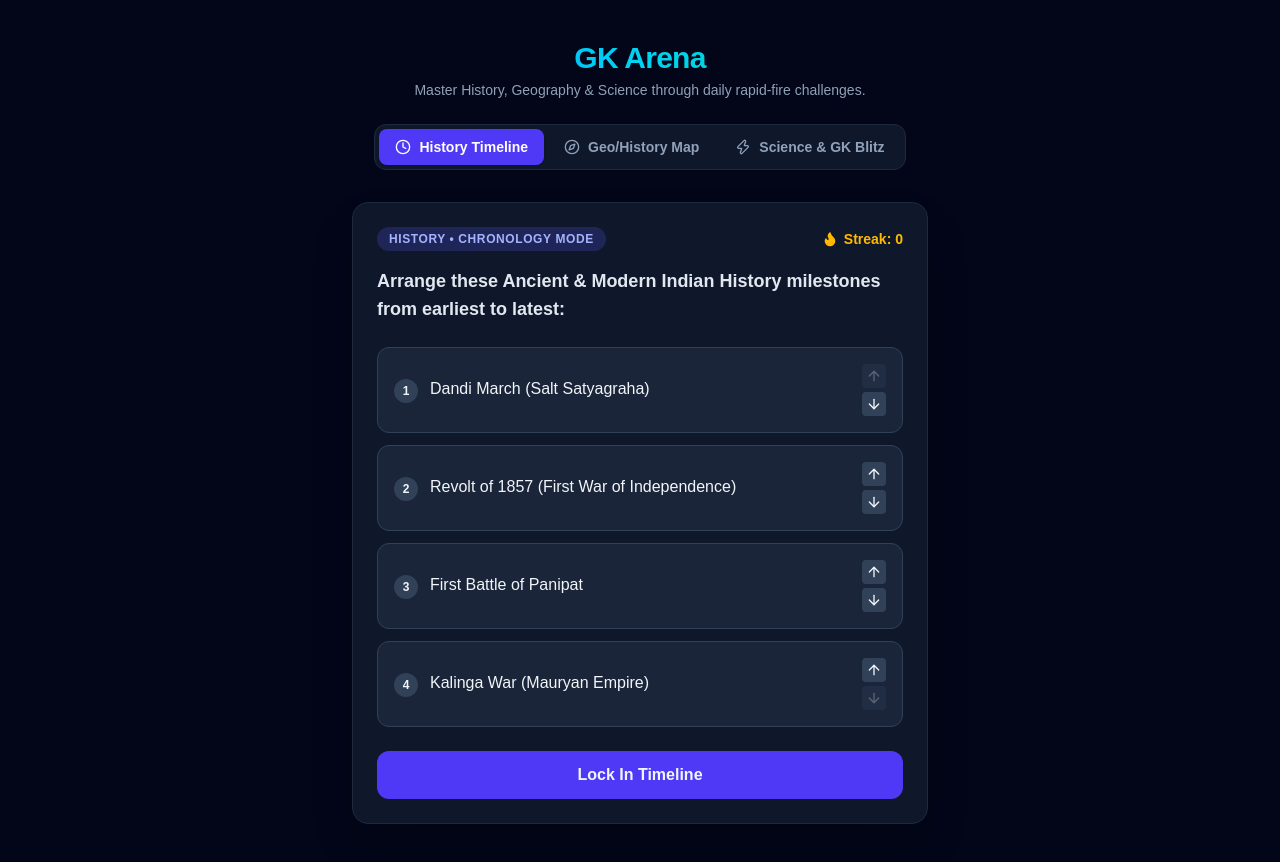
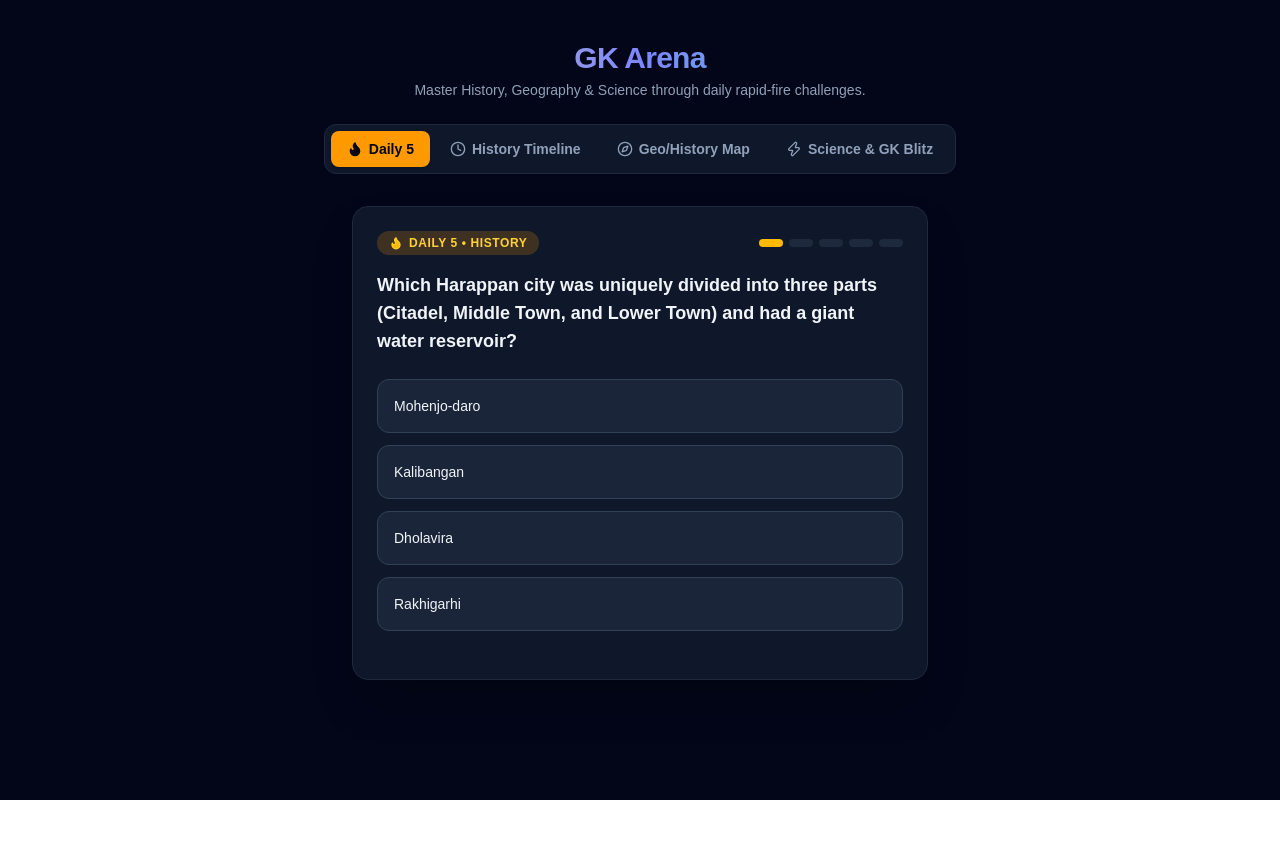
Before and after one commit to Sarthak1Shishodia/gk-arena, a Next.js app: page / in a window 1280 px wide. After the commit the page ends 800 px from the top, so only its background shows below. Built offline with nearby package versions, Linux system fonts and the light colour scheme.

Commit message:
feat: add Daily 5 viral challenge mode with shareable scorecard

```diff
--- a/src/app/page.tsx
+++ b/src/app/page.tsx
@@ -1,28 +1,39 @@
 "use client";
 
 import React, { useState } from "react";
+import DailyBoard from "@/features/daily-challenge/DailyBoard";
 import TimelineBoard from "@/features/timeline-game/TimelineBoard";
 import BlitzBoard from "@/features/blitz-game/BlitzBoard";
 import MapBoard from "@/features/map-game/MapBoard";
-import { Clock, Zap, Compass } from "lucide-react";
+import { Flame, Clock, Zap, Compass } from "lucide-react";
 
 export default function HomePage() {
-  const [activeMode, setActiveMode] = useState<"timeline" | "blitz" | "map">("timeline");
+  const [activeMode, setActiveMode] = useState<"daily" | "timeline" | "map" | "blitz">("daily");
 
   return (
     <main className="min-h-screen bg-slate-950 text-white py-10 px-4">
       <div className="max-w-3xl mx-auto text-center mb-8">
-        <h1 className="text-3xl font-extrabold tracking-tight bg-gradient-to-r from-indigo-400 via-cyan-400 to-emerald-400 bg-clip-text text-transparent">
+        <h1 className="text-3xl font-extrabold tracking-tight bg-gradient-to-r from-amber-400 via-indigo-400 to-emerald-400 bg-clip-text text-transparent">
           GK Arena
         </h1>
         <p className="text-slate-400 text-sm mt-1">
           Master History, Geography & Science through daily rapid-fire challenges.
         </p>
 
-        <div className="inline-flex flex-wrap justify-center p-1 mt-6 bg-slate-900 border border-slate-800 rounded-xl gap-1">
+        <div className="inline-flex flex-wrap justify-center p-1.5 mt-6 bg-slate-900 border border-slate-800 rounded-xl gap-1">
+          <button
+            onClick={() => setActiveMode("daily")}
+            className={`flex items-center gap-1.5 px-4 py-2 rounded-lg text-sm font-semibold transition ${
+              activeMode === "daily"
+                ? "bg-amber-500 text-slate-950 shadow"
+                : "text-slate-400 hover:text-slate-200"
+            }`}
+          >
+            <Flame className="w-4 h-4 fill-current" /> Daily 5
+          </button>
           <button
             onClick={() => setActiveMode("timeline")}
-            className={`flex items-center gap-2 px-4 py-2 rounded-lg text-sm font-semibold transition ${
+            className={`flex items-center gap-1.5 px-4 py-2 rounded-lg text-sm font-semibold transition ${
               activeMode === "timeline"
                 ? "bg-indigo-600 text-white shadow"
                 : "text-slate-400 hover:text-slate-200"
@@ -32,7 +43,7 @@ export default function HomePage() {
           </button>
           <button
             onClick={() => setActiveMode("map")}
-            className={`flex items-center gap-2 px-4 py-2 rounded-lg text-sm font-semibold transition ${
+            className={`flex items-center gap-1.5 px-4 py-2 rounded-lg text-sm font-semibold transition ${
               activeMode === "map"
                 ? "bg-emerald-600 text-white shadow"
                 : "text-slate-400 hover:text-slate-200"
@@ -42,7 +53,7 @@ export default function HomePage() {
           </button>
           <button
             onClick={() => setActiveMode("blitz")}
-            className={`flex items-center gap-2 px-4 py-2 rounded-lg text-sm font-semibold transition ${
+            className={`flex items-center gap-1.5 px-4 py-2 rounded-lg text-sm font-semibold transition ${
               activeMode === "blitz"
                 ? "bg-cyan-600 text-white shadow"
                 : "text-slate-400 hover:text-slate-200"
@@ -53,6 +64,7 @@ export default function HomePage() {
         </div>
       </div>
 
+      {activeMode === "daily" && <DailyBoard />}
       {activeMode === "timeline" && <TimelineBoard />}
       {activeMode === "map" && <MapBoard />}
       {activeMode === "blitz" && <BlitzBoard />}
--- /dev/null
+++ b/src/features/daily-challenge/DailyBoard.tsx
@@ -0,0 +1,200 @@
+"use client";
+
+import React, { useState, useEffect } from "react";
+import { Flame, Share2, Check, Sparkles, CheckCircle2, XCircle } from "lucide-react";
+import confetti from "canvas-confetti";
+
+interface DailyItem {
+  category: "History" | "Geography" | "Science" | "Polity" | "Defense & GK";
+  question: string;
+  options: string[];
+  correctIndex: number;
+  fact: string;
+}
+
+const DAILY_GAUNTLET: DailyItem[] = [
+  {
+    category: "History",
+    question: "Which Harappan city was uniquely divided into three parts (Citadel, Middle Town, and Lower Town) and had a giant water reservoir?",
+    options: ["Mohenjo-daro", "Kalibangan", "Dholavira", "Rakhigarhi"],
+    correctIndex: 2,
+    fact: "Dholavira (in Rann of Kutch, Gujarat) is a UNESCO World Heritage site famous for its sophisticated stone water-harvesting reservoirs.",
+  },
+  {
+    category: "Geography",
+    question: "The 'Nine Degree Channel' separates which of the following island territories?",
+    options: ["Andaman and Nicobar", "Minicoy and Lakshadweep (Kavaratti)", "Minicoy and Maldives", "Little Andaman and South Andaman"],
+    correctIndex: 1,
+    fact: "The 9° Channel separates Minicoy from the main Lakshadweep archipelago, while the 8° Channel separates Minicoy from the Maldives.",
+  },
+  {
+    category: "Science",
+    question: "When a sound wave travels from air into water, which of its physical properties remains completely unchanged?",
+    options: ["Velocity", "Wavelength", "Frequency", "Amplitude"],
+    correctIndex: 2,
+    fact: "Frequency depends solely on the source of the wave; speed and wavelength increase in water while frequency stays constant.",
+  },
+  {
+    category: "Polity",
+    question: "Which Schedule of the Indian Constitution contains provisions regarding disqualification of MPs/MLAs on the ground of defection?",
+    options: ["8th Schedule", "9th Schedule", "10th Schedule", "11th Schedule"],
+    correctIndex: 2,
+    fact: "Added by the 52nd Amendment Act of 1985, the 10th Schedule is known as the Anti-Defection Law.",
+  },
+  {
+    category: "Defense & GK",
+    question: "Where is the headquarters of the Indian Air Force's Western Air Command located?",
+    options: ["Gandhinagar", "New Delhi (Subroto Park)", "Prayagraj", "Shillong"],
+    correctIndex: 1,
+    fact: "Western Air Command is headquartered at Subroto Park, New Delhi, and is the largest operational command of the IAF.",
+  },
+];
+
+export default function DailyBoard() {
+  const todayKey = new Date().toISOString().split("T")[0];
+  const [step, setStep] = useState(0);
+  const [selected, setSelected] = useState<number | null>(null);
+  const [results, setResults] = useState<boolean[]>([]);
+  const [completed, setCompleted] = useState(false);
+  const [copied, setCopied] = useState(false);
+
+  useEffect(() => {
+    const saved = localStorage.getItem(`gk_daily_${todayKey}`);
+    if (saved) {
+      setResults(JSON.parse(saved));
+      setCompleted(true);
+    }
+  }, [todayKey]);
+
+  const currentItem = DAILY_GAUNTLET[step];
+
+  const handleAnswer = (idx: number) => {
+    if (selected !== null) return;
+    setSelected(idx);
+    const isCorrect = idx === currentItem.correctIndex;
+    const updated = [...results, isCorrect];
+    setResults(updated);
+
+    if (step + 1 === DAILY_GAUNTLET.length) {
+      localStorage.setItem(`gk_daily_${todayKey}`, JSON.stringify(updated));
+      if (updated.filter(Boolean).length >= 3) {
+        confetti({ particleCount: 80, spread: 70, origin: { y: 0.6 } });
+      }
+    }
+  };
+
+  const nextStep = () => {
+    if (step + 1 >= DAILY_GAUNTLET.length) setCompleted(true);
+    else {
+      setStep((s) => s + 1);
+      setSelected(null);
+    }
+  };
+
+  const copyScorecard = () => {
+    const score = results.filter(Boolean).length;
+    const grid = results.map((r, i) => `${r ? "🟩" : "🟥"} ${DAILY_GAUNTLET[i].category}`).join("\n");
+    const text = `⚡ GK Arena Daily 5 (${todayKey})\nScore: ${score}/5\n\n${grid}\n\nCan you beat my score? Play at: gk-arena.vercel.app`;
+    navigator.clipboard.writeText(text);
+    setCopied(true);
+    setTimeout(() => setCopied(false), 2500);
+  };
+
+  if (completed) {
+    const score = results.filter(Boolean).length;
+    return (
+      <div className="max-w-xl mx-auto p-8 bg-slate-900 text-slate-100 rounded-2xl border border-slate-800 text-center shadow-2xl">
+        <span className="inline-flex items-center gap-1.5 text-xs font-bold uppercase tracking-wider px-3 py-1 bg-amber-500/20 text-amber-300 rounded-full mb-3">
+          <Sparkles className="w-3.5 h-3.5" /> Daily Gauntlet Completed
+        </span>
+        <h2 className="text-3xl font-extrabold mb-2">{score} / 5 Correct</h2>
+        <p className="text-slate-400 text-xs mb-6">Challenge Date: {todayKey}</p>
+
+        <div className="bg-slate-950 p-4 rounded-xl border border-slate-800 max-w-xs mx-auto mb-6 text-left space-y-2">
+          {results.map((res, idx) => (
+            <div key={idx} className="flex items-center justify-between text-sm font-medium">
+              <span className="text-slate-300">{DAILY_GAUNTLET[idx].category}</span>
+              <span>{res ? "🟩 Correct" : "🟥 Missed"}</span>
+            </div>
+          ))}
+        </div>
+
+        <button
+          onClick={copyScorecard}
+          className="w-full max-w-xs mx-auto flex items-center justify-center gap-2 py-3 px-6 bg-emerald-600 hover:bg-emerald-500 font-bold rounded-xl transition shadow-lg"
+        >
+          {copied ? <Check className="w-4 h-4" /> : <Share2 className="w-4 h-4" />}
+          {copied ? "Copied for WhatsApp / Telegram!" : "Share My Scorecard"}
+        </button>
+      </div>
+    );
+  }
+
+  return (
+    <div className="max-w-xl mx-auto p-6 bg-slate-900 text-slate-100 rounded-2xl border border-slate-800 shadow-2xl">
+      <div className="flex justify-between items-center mb-4">
+        <span className="text-xs font-bold uppercase tracking-wider px-3 py-1 bg-amber-500/20 text-amber-300 rounded-full flex items-center gap-1.5">
+          <Flame className="w-3.5 h-3.5 fill-amber-400" /> Daily 5 • {currentItem.category}
+        </span>
+        <div className="flex gap-1.5">
+          {DAILY_GAUNTLET.map((_, i) => (
+            <span
+              key={i}
+              className={`w-6 h-2 rounded-full ${
+                i < results.length
+                  ? results[i]
+                    ? "bg-emerald-500"
+                    : "bg-rose-500"
+                  : i === step
+                  ? "bg-amber-400"
+                  : "bg-slate-800"
+              }`}
+            />
+          ))}
+        </div>
+      </div>
+
+      <h2 className="text-lg font-semibold mb-6 text-slate-100">{currentItem.question}</h2>
+
+      <div className="space-y-3 mb-6">
+        {currentItem.options.map((opt, idx) => {
+          const isSelected = selected === idx;
+          const isCorrect = idx === currentItem.correctIndex;
+          let style = "bg-slate-800/80 border-slate-700 hover:border-slate-500";
+          if (selected !== null) {
+            if (isCorrect) style = "bg-emerald-950/60 border-emerald-500 text-emerald-200";
+            else if (isSelected) style = "bg-rose-950/60 border-rose-500 text-rose-200";
+            else style = "bg-slate-900 border-slate-800 opacity-50";
+          }
+          return (
+            <button
+              key={idx}
+              onClick={() => handleAnswer(idx)}
+              disabled={selected !== null}
+              className={`w-full text-left p-4 rounded-xl border transition-all flex items-center justify-between ${style}`}
+            >
+              <span className="font-medium text-sm">{opt}</span>
+              {selected !== null && isCorrect && <CheckCircle2 className="w-5 h-5 text-emerald-400 shrink-0" />}
+              {selected !== null && isSelected && !isCorrect && <XCircle className="w-5 h-5 text-rose-400 shrink-0" />}
+            </button>
+          );
+        })}
+      </div>
+
+      {selected !== null && (
+        <div className="p-4 rounded-xl bg-slate-800/90 border border-slate-700 flex flex-col gap-3">
+          <p className="text-xs text-slate-300 leading-relaxed">
+            <span className="font-bold text-amber-400">Exam Insight: </span>
+            {currentItem.fact}
+          </p>
+          <button
+            onClick={nextStep}
+            className="self-end px-5 py-2 bg-indigo-600 hover:bg-indigo-500 rounded-lg text-sm font-semibold transition"
+          >
+            {step + 1 === DAILY_GAUNTLET.length ? "See Daily Scorecard →" : "Next Stage →"}
+          </button>
+        </div>
+      )}
+    </div>
+  );
+}
```
